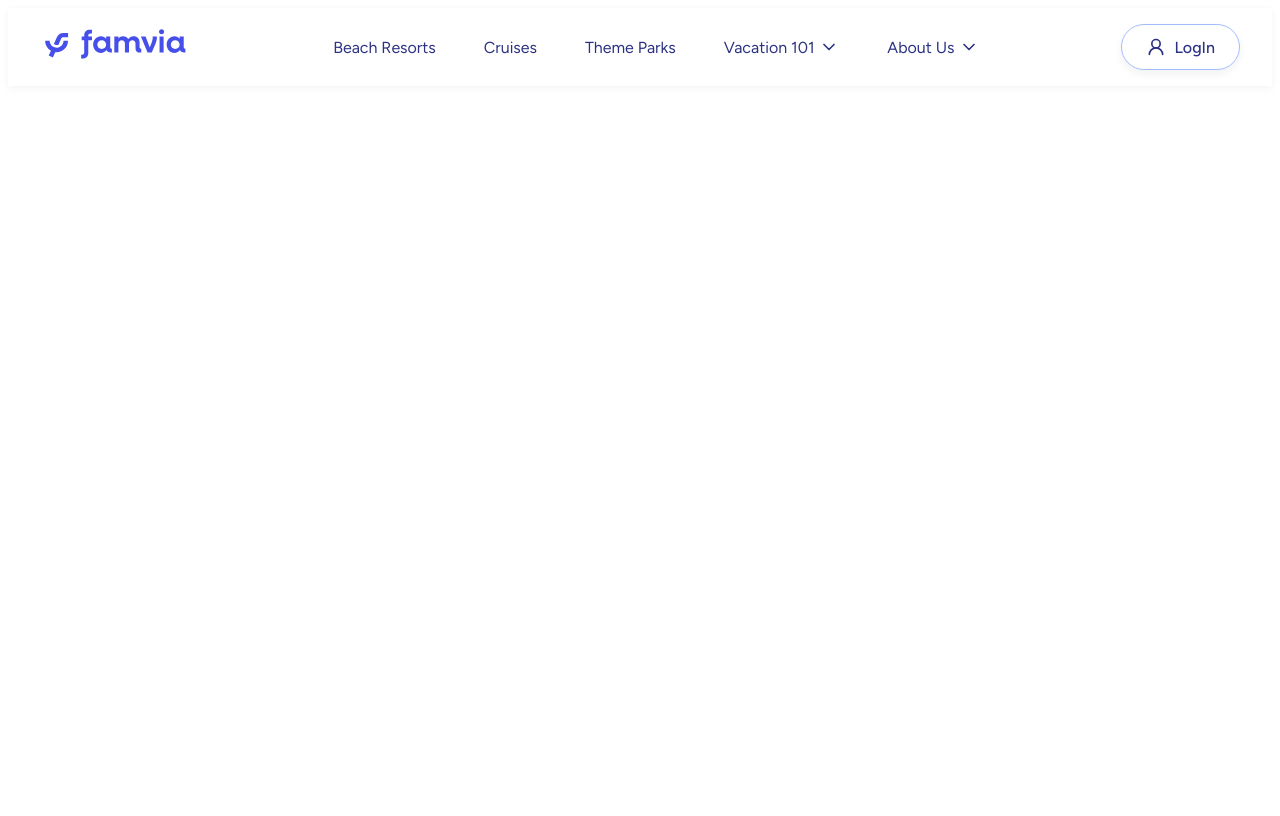
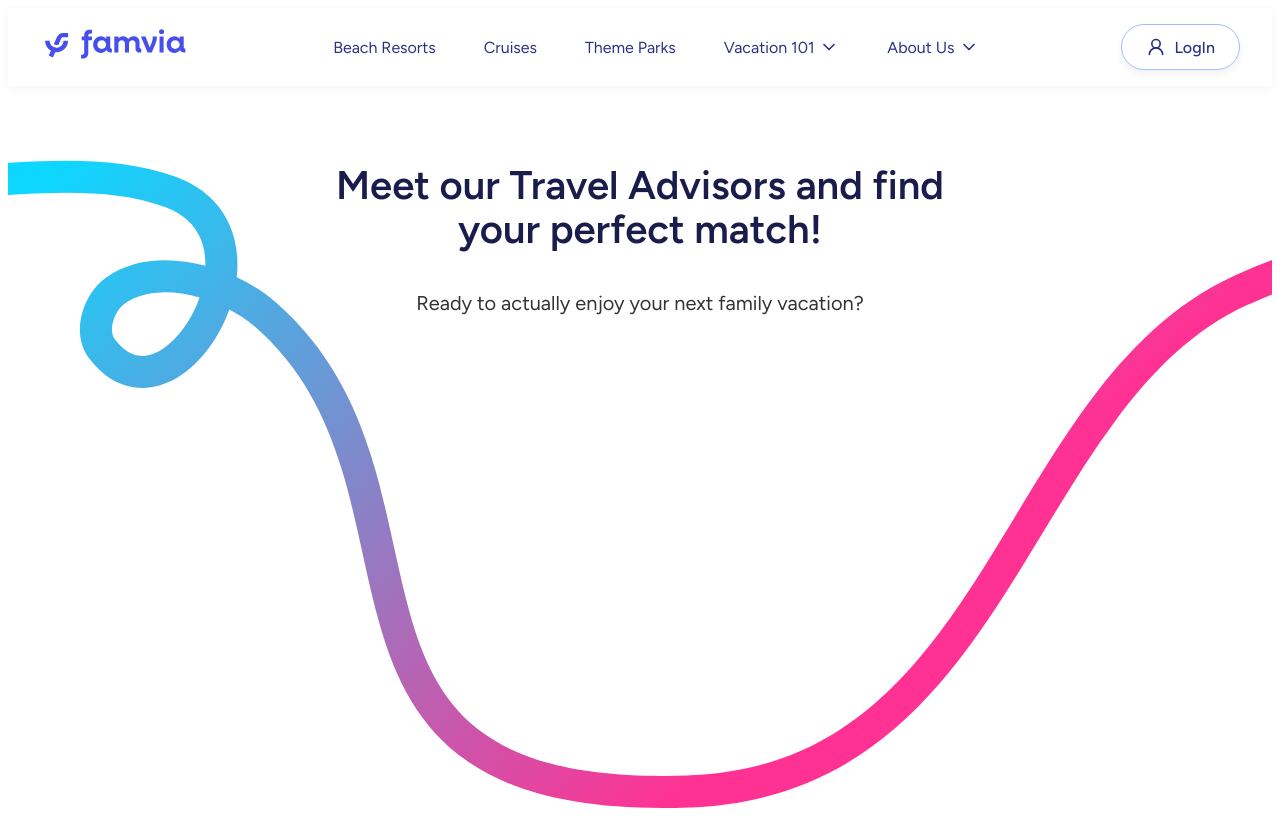
Before and after one commit to LudmilaB12/famvia, a Next.js app: page / in a window 1280 px wide. Built offline with nearby package versions, Linux system fonts and the light colour scheme.

Commit message:
feat: add deco SVG files and update styles for the homepage layout

```diff
--- /dev/null
+++ b/src/app/page.module.scss
@@ -0,0 +1,36 @@
+@import '../styles/_variables.scss';
+
+.bgr {
+  background-image: url('/svg/deco.svg');
+  background-repeat: no-repeat;
+  background-size: cover;
+  background-position: center;
+  width: 100%;
+  height: 100vh;
+}
+
+.description {
+  text-align: center;
+  margin-top: 50px;
+  display: flex;
+  flex-direction: column;
+  align-items: center;
+
+
+    h1 {
+        width: 50%;
+        font-size: 40px;
+        margin-bottom: 20px;
+        color: $blue-950;
+        line-height: 44px;
+        font-weight: 600;
+        font-family: $font-family-base;
+    }
+
+    h3 {
+        font-size: 20px;
+        color: $color-text-light;
+        font-weight: 400;
+        font-family: $font-family-base;
+    }
+}
--- a/src/app/page.tsx
+++ b/src/app/page.tsx
@@ -1,5 +1,5 @@
 import Image from "next/image";
-import styles from "./page.module.css";
+import styles from "./page.module.scss";
 // import Navbar from "@/components/ui/Navbar/Navbar";
 // import Navbar from "../../components/ui/Navbar/Navbar";
 import Navbar from "@/src/components/ui/Navbar/Navbar"
@@ -7,8 +7,13 @@ import Navbar from "@/src/components/ui/Navbar/Navbar"
 export default function Home() {
   return (
     <div >
-      <main >
+      <main className={styles.bgr}>
         <Navbar />
+        <div className={styles.description}>
+          <h1>Meet our Travel Advisors
+            and find your perfect match!</h1>
+          <h3>Ready to actually enjoy your next family vacation?</h3>
+        </div>
 
       </main>
       <footer>
--- a/src/styles/_variables.scss
+++ b/src/styles/_variables.scss
@@ -9,6 +9,7 @@ $color-shadow: rgba(35, 44, 106, 0.10);
 
 // Otros colores
 $blue-300: #a3bcfe;
+$blue-950: #1a1c4c;
 
 // Tipografía
 $font-family-base: var(--font-figtree), sans-serif;
```
Also changed, not shown: public/svg/deco.svg (added), public/svg/deco2.svg (added), src/app/page.module.css (deleted).
